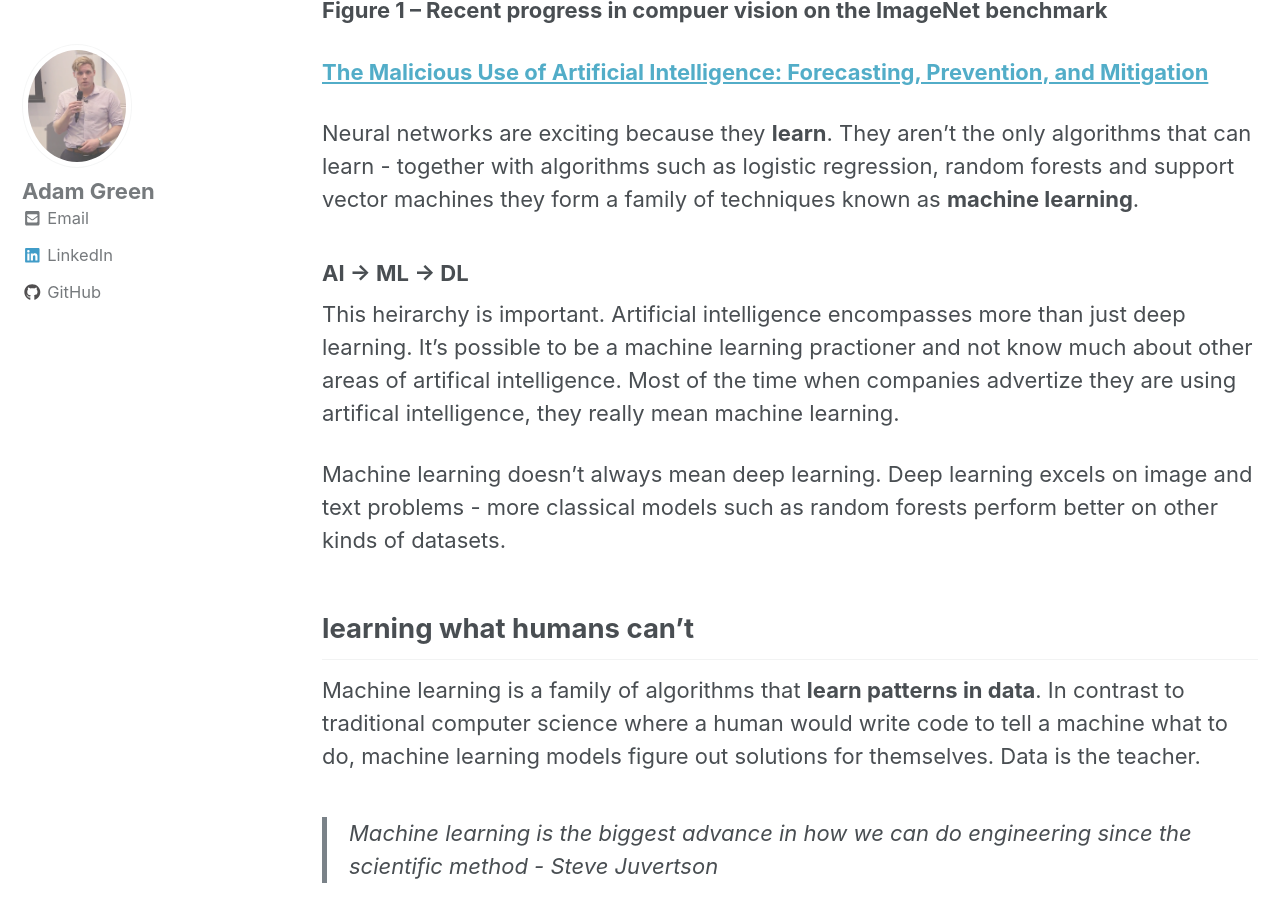
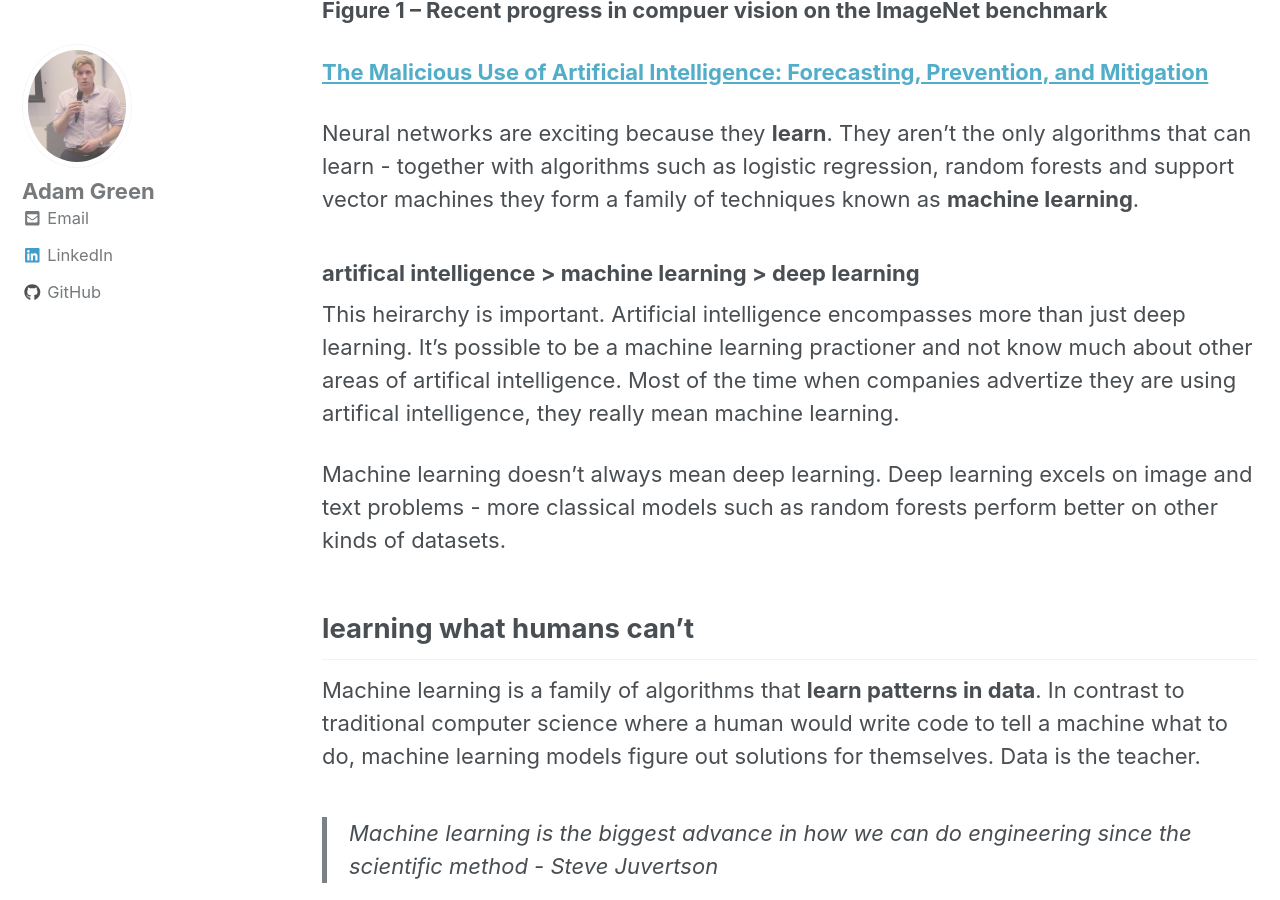
Before and after one commit to ADGEfficiency/adgefficiency.github.io, a Jekyll site: the page built from _posts/2017-04-30-machine-learning-in-energy-part-one.md, in a window 1280 px wide and 900 px high, scrolled down 1357 px. Built offline with Jekyll 4.4.1, drawn with Linux system fonts in a browser that asks for light colours; nearby versions of some CDN libraries.

Commit message:
site cleanup

```diff
--- a/_posts/2017-04-30-machine-learning-in-energy-part-one.md
+++ b/_posts/2017-04-30-machine-learning-in-energy-part-one.md
@@ -21,7 +21,7 @@ Modern artifical intelligence is powered by **deep learning** - multiple layer a
 
 Neural networks are exciting because they **learn**.  They aren't the only algorithms that can learn - together with algorithms such as logistic regression, random forests and support vector machines they form a family of techniques known as **machine learning**.
 
-### AI -> ML -> DL
+### artifical intelligence > machine learning > deep learning
 
 This heirarchy is important.  Artificial intelligence encompasses more than just deep learning.  It's possible to be a machine learning practioner and not know much about other areas of artifical intelligence.  Most of the time when companies advertize they are using artifical intelligence, they really mean machine learning.
 
```
